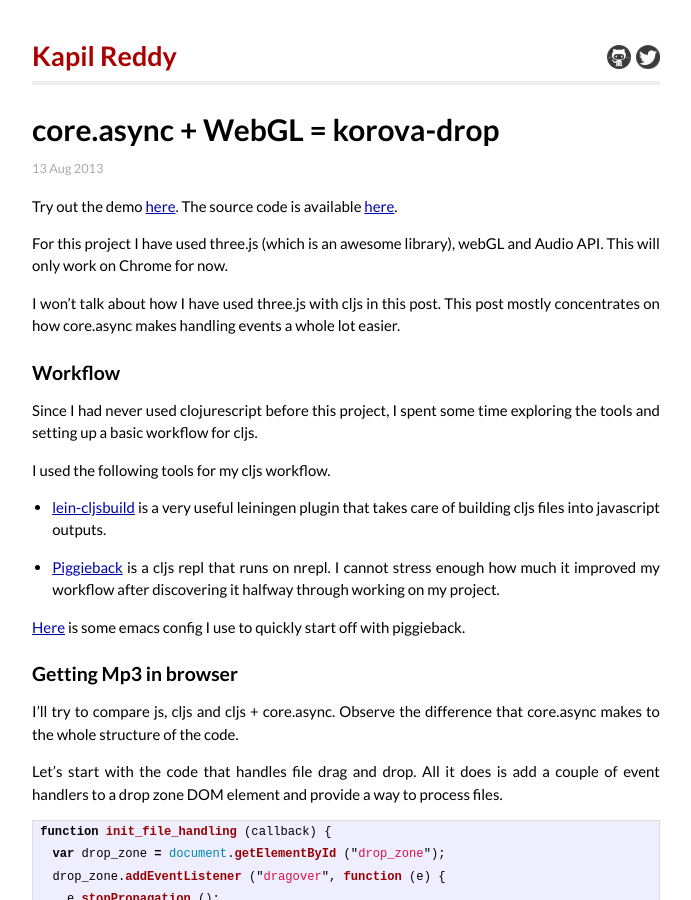
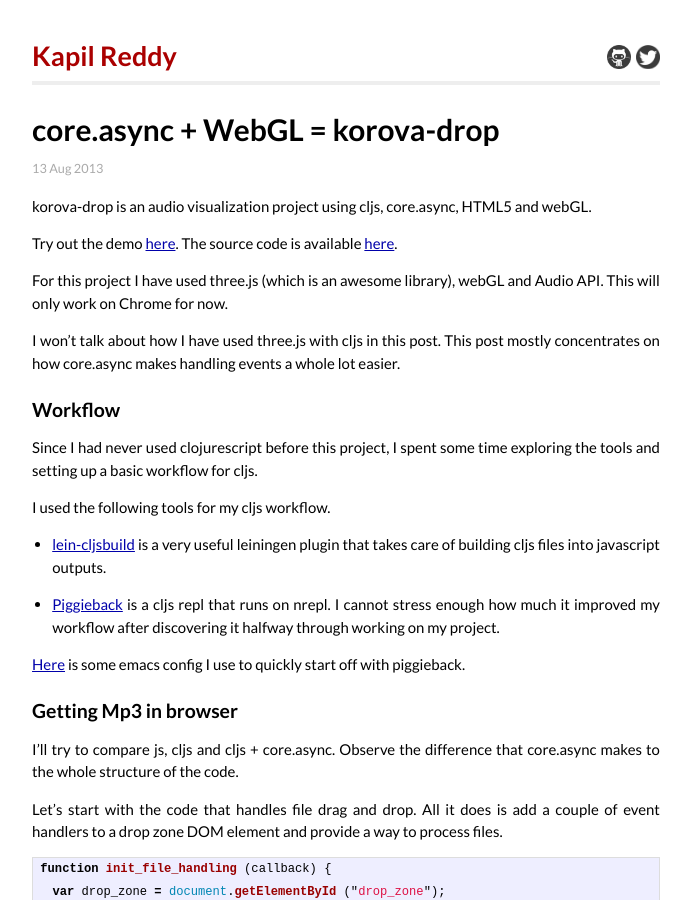
Before and after one commit to kapilreddy/kapilreddy.github.io, a Jekyll site: the page built from _posts/2013-08-13-core_async_webgl_korova_drop.markdown, in a window 1280 px wide and 900 px high. Shown: the whole window, without its empty margins (294-985 px from the left). Built offline with Jekyll 4.4.1, drawn with Linux system fonts in a browser that asks for light colours; Markdown is read by kramdown in place of the engine named in the settings.

Commit message:
Add project description.

```diff
--- a/_posts/2013-08-13-core_async_webgl_korova_drop.markdown
+++ b/_posts/2013-08-13-core_async_webgl_korova_drop.markdown
@@ -4,6 +4,8 @@ title:  "core.async + WebGL = korova-drop"
 date:   2013-08-13 00:22:09
 categories: cljs core.async
 ---
+
+korova-drop is an audio visualization project using cljs, core.async, HTML5 and webGL.
 
 Try out the demo [here](/examples/korova_drop/). The source code is available [here](https://github.com/kapilreddy/korova-drop).
 
```
